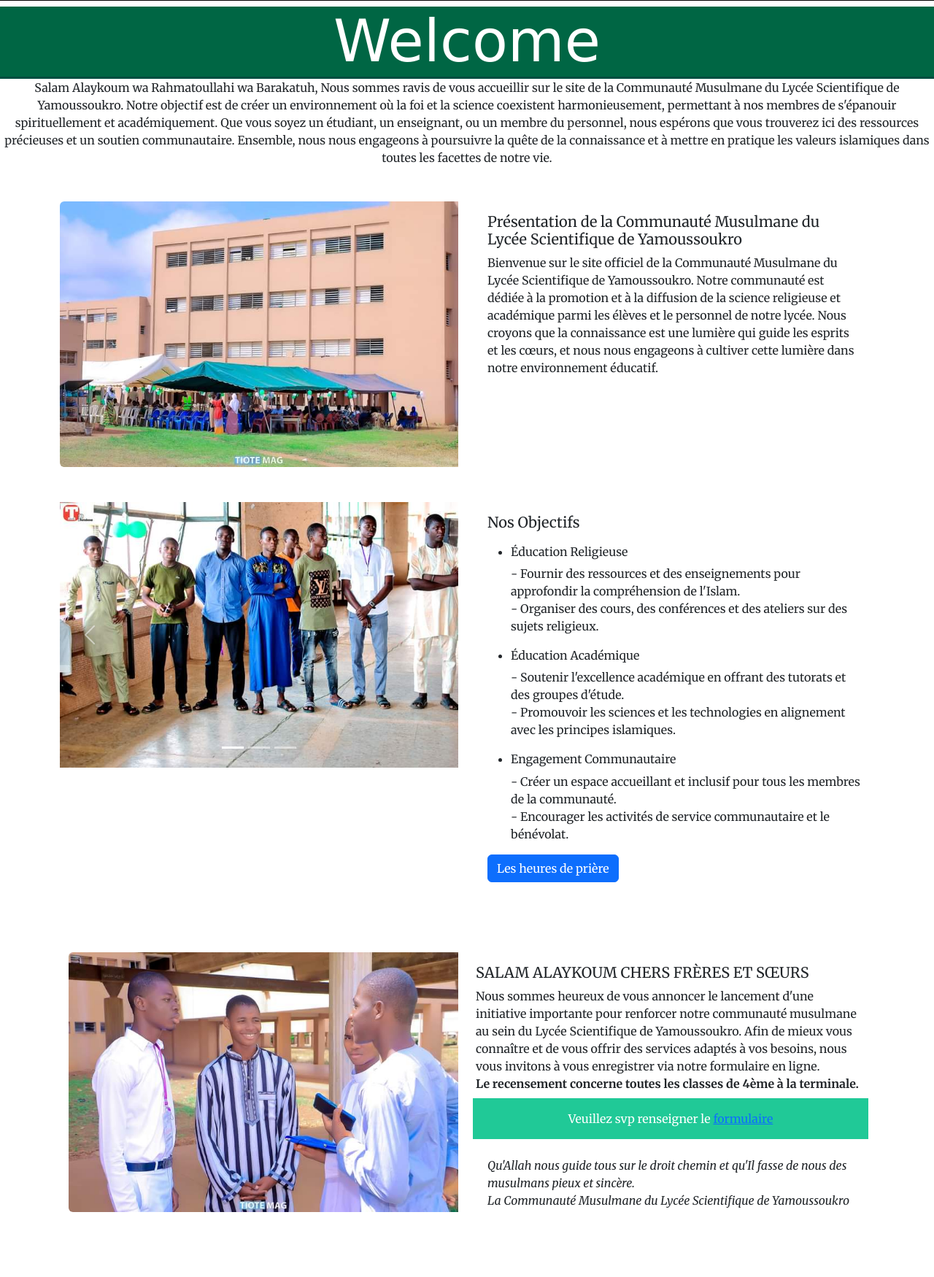
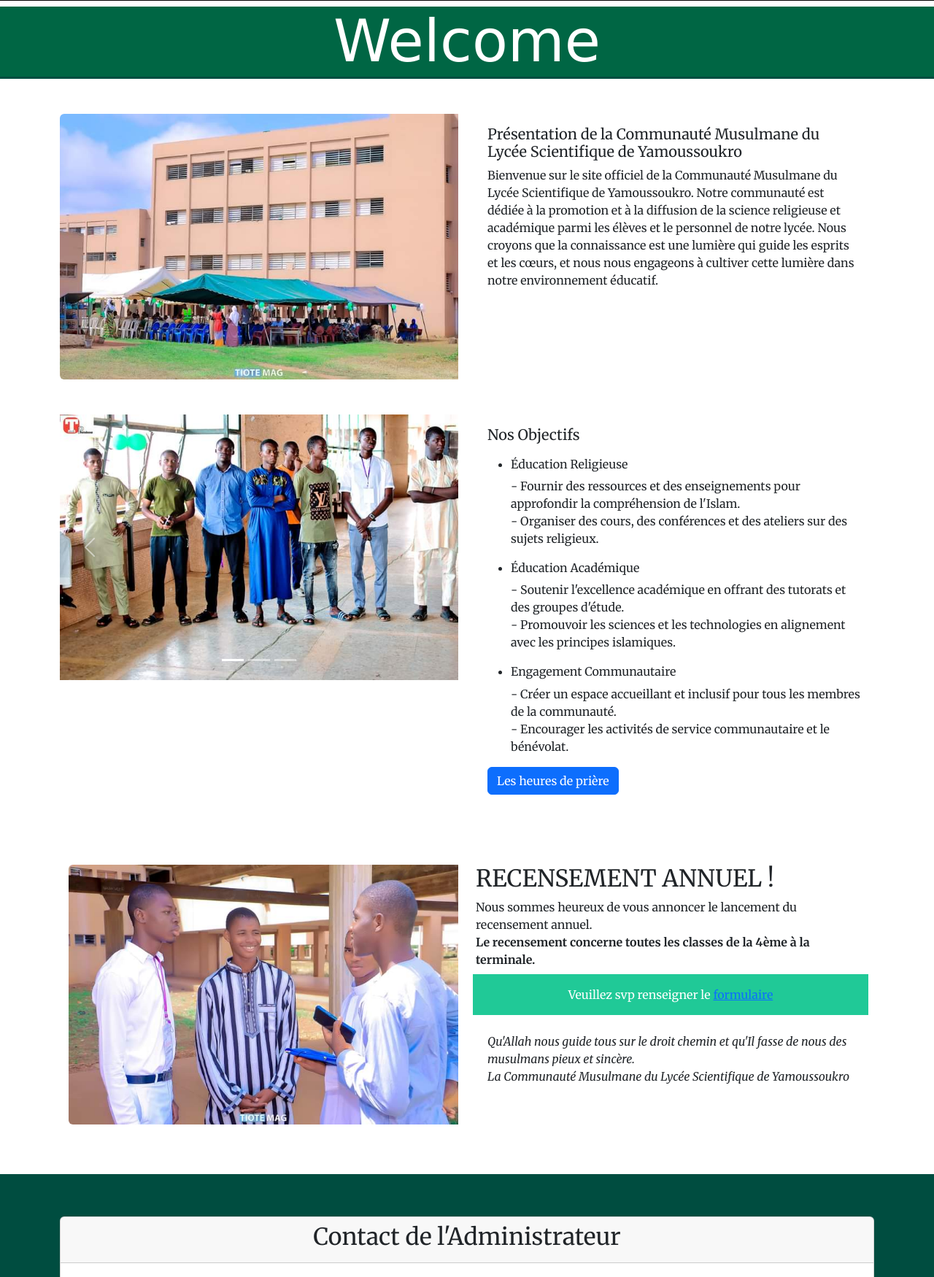
Before and after one commit to Fanatikduck/django_mosquee, a Django app: page / in a window 1280 px wide. Shown: the part 699-2449 px from the top of the page at 73% size. Run offline with Django 5.2, Linux system fonts and the light colour scheme.

Commit message:
mise à jour html

```diff
--- a/templates/accueil/accueil.html
+++ b/templates/accueil/accueil.html
@@ -28,17 +28,6 @@
     <h1>Welcome</h1>
  </header>
 
-
-  <div class="text-center merriweather">
-
-    <div>
-        Salam Alaykoum wa Rahmatoullahi wa Barakatuh,
-
-Nous sommes ravis de vous accueillir sur le site de la Communauté Musulmane du Lycée Scientifique de Yamoussoukro. Notre objectif est de créer un environnement où la foi et la science coexistent harmonieusement, permettant à nos membres de s'épanouir spirituellement et académiquement.
-
-Que vous soyez un étudiant, un enseignant, ou un membre du personnel, nous espérons que vous trouverez ici des ressources précieuses et un soutien communautaire. Ensemble, nous nous engageons à poursuivre la quête de la connaissance et à mettre en pratique les valeurs islamiques dans toutes les facettes de notre vie.
-    </div>
-</div>
 
  <section class="available merriweather py-5">
     <div class="container">
@@ -177,10 +166,10 @@
         </div>
         <div class="col-md-6 merriweather">
           <div class="card-body">
-            <p> <h5 class="text-uppercase ">Salam Alaykoum chers frères et sœurs</h5>
+           <H2>RECENSEMENT ANNUEL !</H2>
 
-              Nous sommes heureux de vous annoncer le lancement d'une initiative importante pour renforcer notre communauté musulmane au sein du Lycée Scientifique de Yamoussoukro. Afin de mieux vous connaître et de vous offrir des services adaptés à vos besoins, nous vous invitons à vous enregistrer via notre formulaire en ligne. <br>
-               <strong>Le recensement concerne toutes les classes de 4ème à la terminale.</strong> <br>
+              Nous sommes heureux de vous annoncer le lancement du recensement annuel.  <br>
+               <strong>Le recensement concerne toutes les classes de la 4ème à la terminale.</strong> <br>
 
                <section class="container p-2">
                 <div class="row">
```
Also changed, not shown: projet_mosquee/settings.py (+26 -7 lines).
